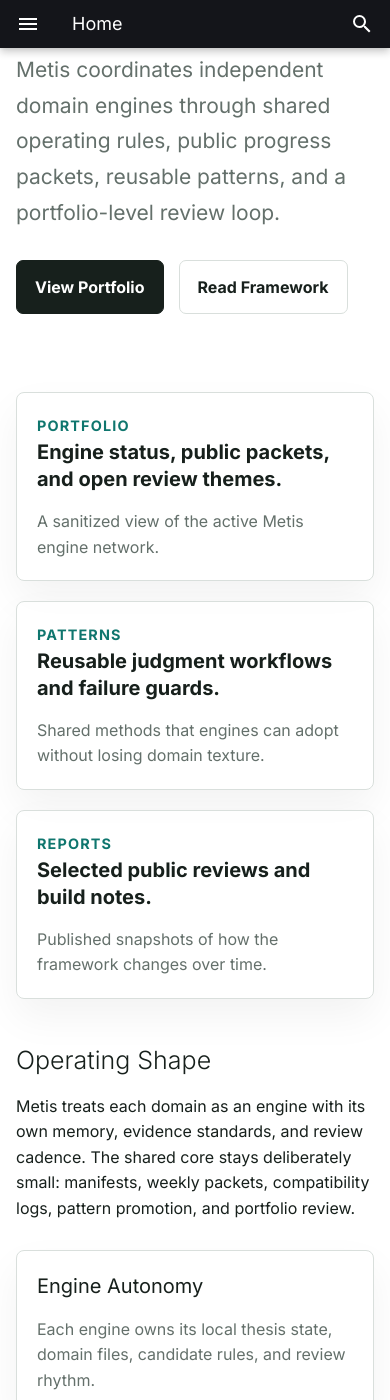
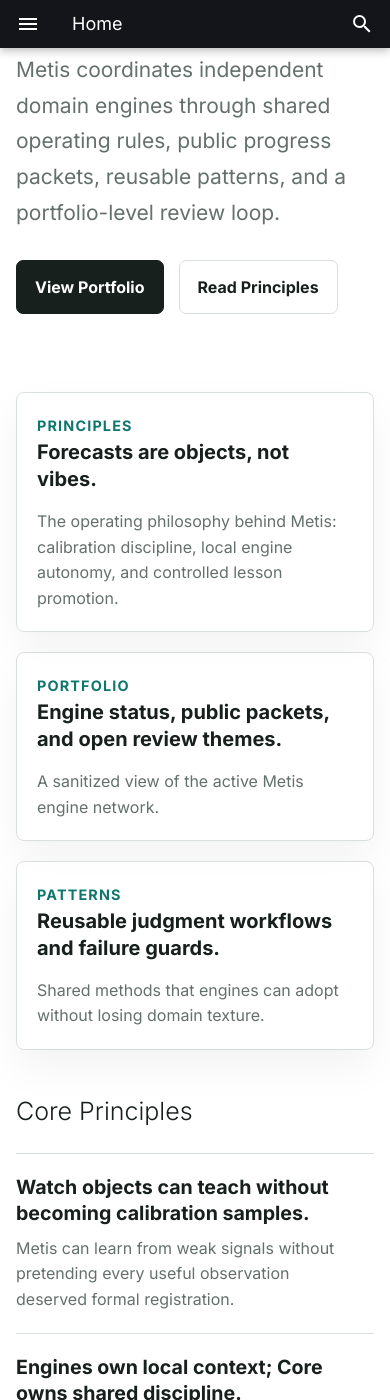
Before and after one commit to qwrrrrr5877/metis-public-site, an MkDocs documentation site: the page built from docs/index.md, in a window 390 px wide and 1400 px high, scrolled down 396 px. Built offline with MkDocs 1.6.1 and Material for MkDocs 9.7.7, drawn with Linux system fonts in a browser that asks for light colours; some of the changed text lies outside the part shown.

Commit message:
Add Metis principles page

```diff
--- a/docs/index.md
+++ b/docs/index.md
@@ -6,11 +6,16 @@
   <p class="metis-lede">Metis coordinates independent domain engines through shared operating rules, public progress packets, reusable patterns, and a portfolio-level review loop.</p>
   <div class="metis-actions">
     <a href="dashboard/portfolio/" class="metis-button primary">View Portfolio</a>
-    <a href="metis/core-overview/" class="metis-button">Read Framework</a>
+    <a href="principles/" class="metis-button">Read Principles</a>
   </div>
 </div>
 
 <div class="metis-grid three">
+  <a class="metis-card" href="principles/">
+    <span class="metis-card-label">Principles</span>
+    <strong>Forecasts are objects, not vibes.</strong>
+    <p>The operating philosophy behind Metis: calibration discipline, local engine autonomy, and controlled lesson promotion.</p>
+  </a>
   <a class="metis-card" href="dashboard/portfolio/">
     <span class="metis-card-label">Portfolio</span>
     <strong>Engine status, public packets, and open review themes.</strong>
@@ -21,11 +26,27 @@
     <strong>Reusable judgment workflows and failure guards.</strong>
     <p>Shared methods that engines can adopt without losing domain texture.</p>
   </a>
-  <a class="metis-card" href="reports/">
-    <span class="metis-card-label">Reports</span>
-    <strong>Selected public reviews and build notes.</strong>
-    <p>Published snapshots of how the framework changes over time.</p>
-  </a>
+</div>
+
+## Core Principles
+
+<div class="metis-principles">
+  <div>
+    <strong>Watch objects can teach without becoming calibration samples.</strong>
+    <p>Metis can learn from weak signals without pretending every useful observation deserved formal registration.</p>
+  </div>
+  <div>
+    <strong>Engines own local context; Core owns shared discipline.</strong>
+    <p>Domain engines keep their texture, while the core keeps progress, review, and transfer legible.</p>
+  </div>
+  <div>
+    <strong>A correct narrow prediction can still miss the structure.</strong>
+    <p>Postmortems ask what the event revealed beyond the object that was scored.</p>
+  </div>
+  <div>
+    <strong>Private ledgers remain the memory.</strong>
+    <p>The public site explains the method; raw evidence, unresolved objects, and schema details stay private.</p>
+  </div>
 </div>
 
 ## Operating Shape
--- a/docs/stylesheets/extra.css
+++ b/docs/stylesheets/extra.css
@@ -193,3 +193,33 @@
     grid-template-columns: 1fr;
   }
 }
+
+.metis-principles {
+  border-top: 1px solid var(--metis-line);
+  display: grid;
+  gap: 0;
+  grid-template-columns: repeat(2, minmax(0, 1fr));
+  margin: 1.2rem 0 2.4rem;
+}
+
+.metis-principles > div {
+  border-bottom: 1px solid var(--metis-line);
+  padding: 1rem 1rem 1rem 0;
+}
+
+.metis-principles strong {
+  display: block;
+  font-size: .98rem;
+  line-height: 1.35;
+}
+
+.metis-principles p {
+  color: var(--metis-muted);
+  margin: .45rem 0 0;
+}
+
+@media screen and (max-width: 760px) {
+  .metis-principles {
+    grid-template-columns: 1fr;
+  }
+}
--- a/mkdocs.yml
+++ b/mkdocs.yml
@@ -26,6 +26,7 @@ markdown_extensions:
   - tables
 nav:
   - Home: index.md
+  - Principles: principles.md
   - Portfolio: dashboard/portfolio.md
   - Framework:
       - Core Overview: metis/core-overview.md
```
Also changed, not shown: docs/dashboard/portfolio.md (+1 -1 lines), docs/principles.md (added, +102 -0 lines).
